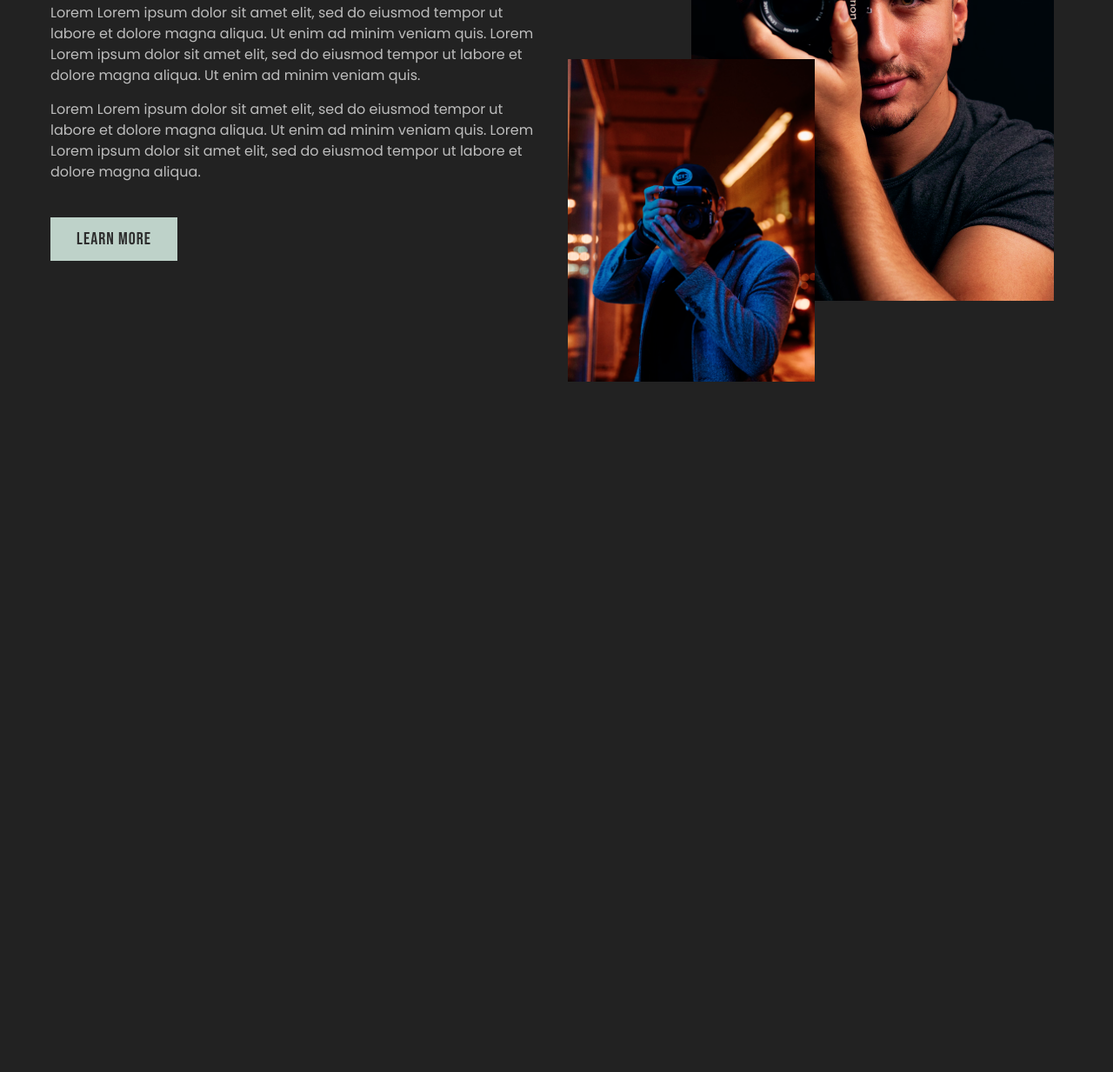
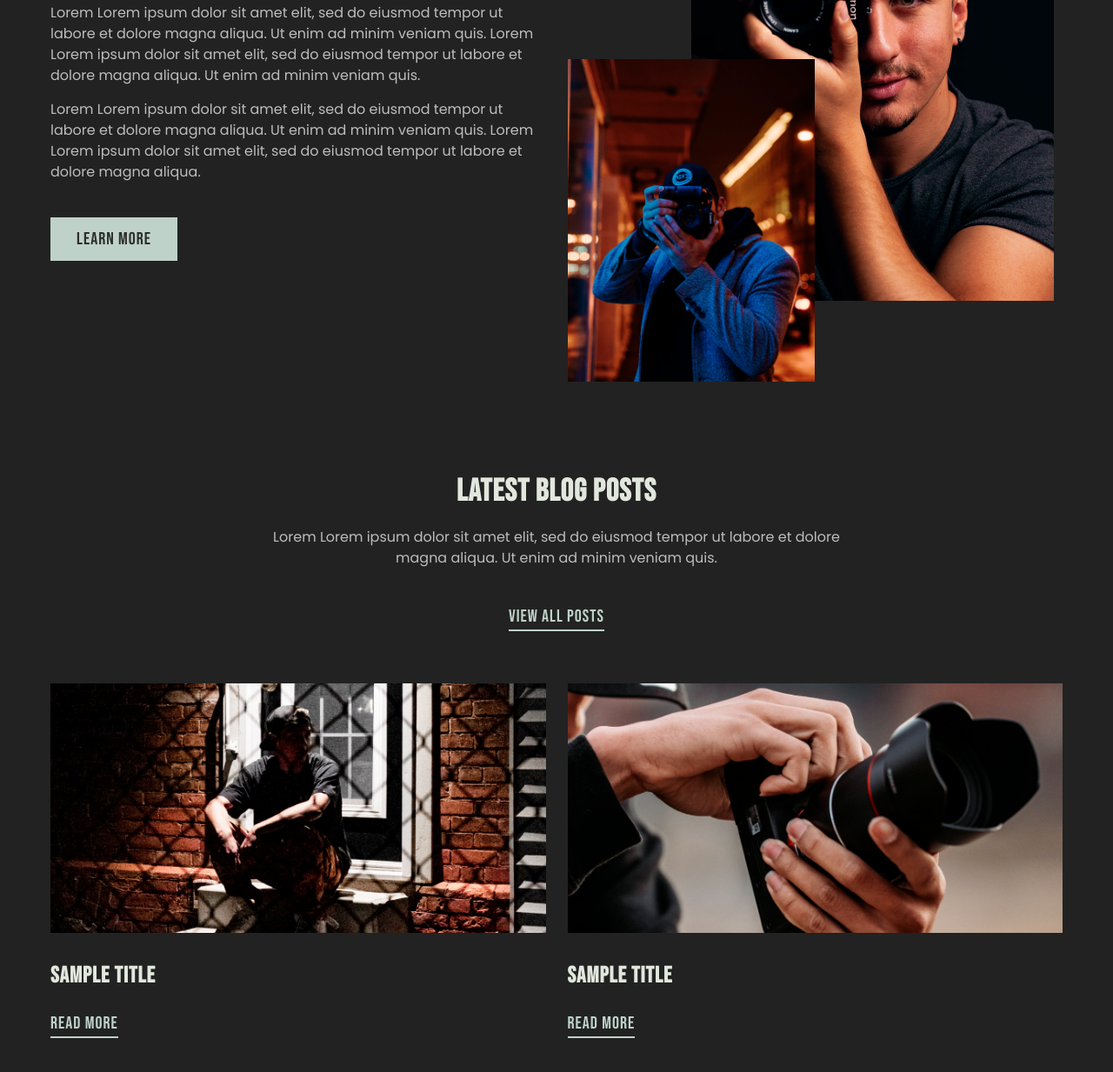
Before and after one commit to sanurb/photography-portfolio, a plain HTML site: page index.html in a window 1280 px wide. Shown: the part 2899-4132 px from the top of the page at 87% size. Before the commit the page ends 3398 px from the top, so only its background shows below. Drawn offline with nearby package versions, Linux system fonts and the light colour scheme.

Commit message:
feat: :lipstick: add blog section

```diff
--- /dev/null
+++ b/assets/scss/layout/_blog.scss
@@ -0,0 +1,43 @@
+@use '../abstracts'as *;
+
+.blog {
+    padding-top: 4rem;
+    padding-bottom: 12rem;
+
+    &__container {
+        display: grid;
+    }
+
+    &__metadata-description {
+        margin-bottom: 4rem;
+    }
+
+    &__post:first-of-type {
+        margin-bottom: 6rem;
+    }
+
+    &__post-image {
+        margin-bottom: 3rem;
+
+        & img{
+            margin-inline: auto;
+        }
+    }
+
+    &__post-title {
+        font-size: 2.6rem;
+        margin-bottom: 2rem;
+    }
+
+    @include breakpoint(medium) {
+        &__container {
+            grid-template-columns: repeat(2, 1fr);
+            align-items: center;
+            column-gap: 2.5rem;
+        }
+
+        &__post:first-of-type {
+            margin-bottom: 0;
+        }
+    }
+}
--- a/assets/scss/layout/_index.scss
+++ b/assets/scss/layout/_index.scss
@@ -3,3 +3,4 @@
 @forward './portfolio';
 @forward './services';
 @forward './about';
+@forward './blog';
--- a/index.html
+++ b/index.html
@@ -151,6 +151,33 @@
                 </div>
             </section>
 			<!-- !BLOG -->
+            <section class="blog" id="blog">
+                <div class="blog__container container">
+                    <div class="blog__metadata section-metadata">
+                        <h2 class="title">Latest blog posts</h2>
+                        <p class="blog__metadata-description section-metadata__description">Lorem Lorem ipsum dolor sit amet
+                            elit, sed do eiusmod
+                            tempor ut labore et dolore magna aliqua. Ut enim ad minim veniam quis.</p>
+                        <a href="#" class="btn btn--text btn--transparent">View all posts</a>
+                    </div>
+                    <article class="blog__post post--left">
+                        <picture class="blog__post-image">
+                            <source media="(min-width: 450px)" srcset="./assets/images/blog_post_1.png">
+                            <img src="./assets/images/blog_post_1_small.png" alt="">
+                        </picture>
+                        <h3 class="blog__post-title title">Sample title</h3>
+                        <a href="#" class="btn btn--text btn--transparent">Read more</a>
+                    </article>
+                    <article class="blog__post post--right">
+                        <picture class="blog__post-image">
+                            <source media="(min-width: 450px)" srcset="./assets/images/blog_post_2.png">
+                            <img src="./assets/images/blog_post_2_small.png" alt="">
+                        </picture>
+                        <h3 class="blog__post-title title">Sample title</h3>
+                        <a href="#" class="btn btn--text btn--transparent">Read more</a>
+                    </article>
+                </div>
+            </section>
 		</main>
 		<!--! === FOOTER === -->
 		<!-- SWIPERJS -->
```
Also changed, not shown: assets/css/styles.css, 1 other file.
